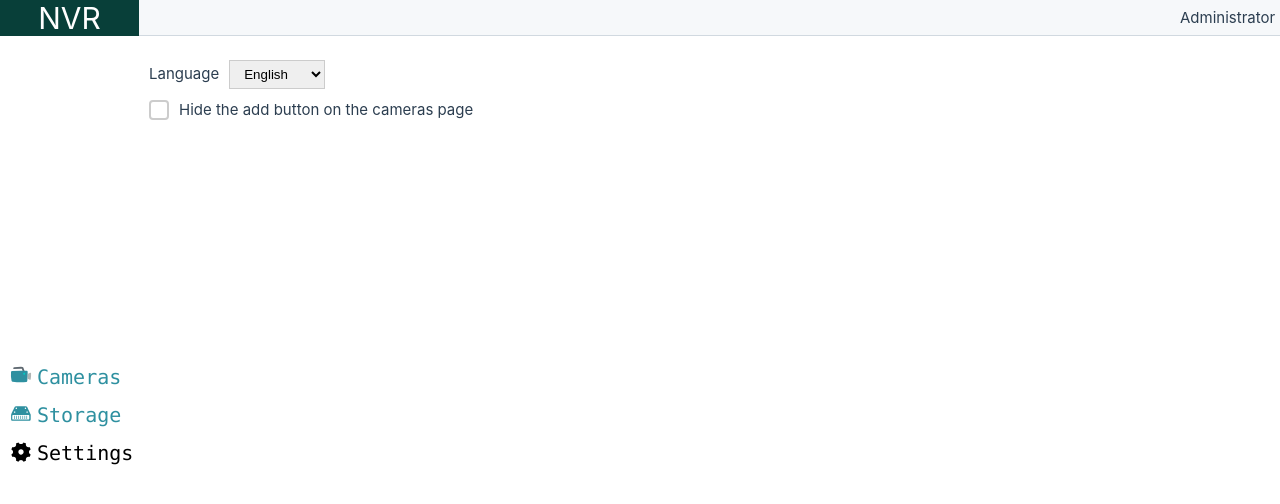
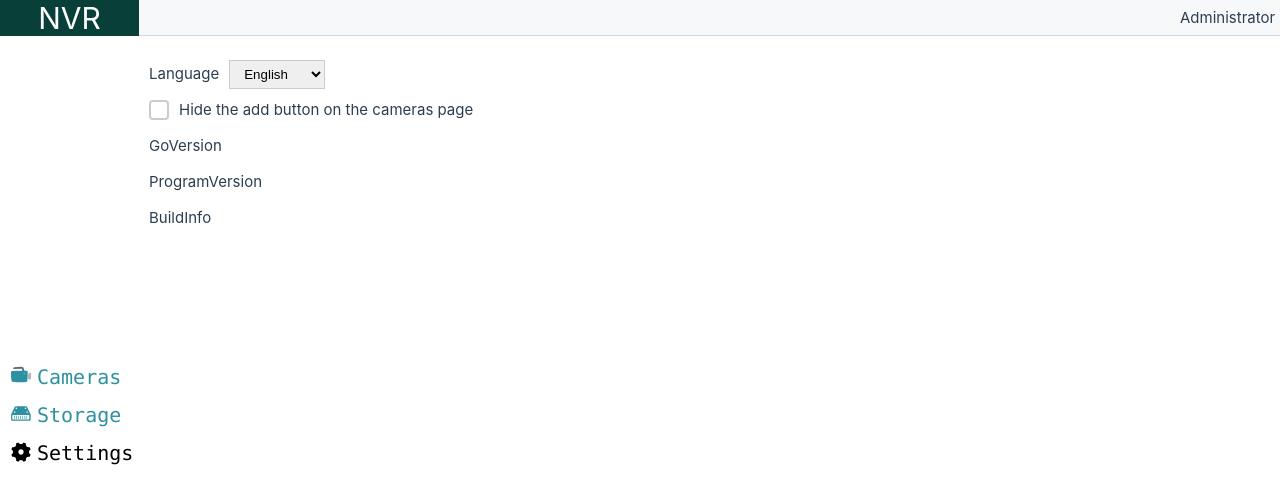
Before and after one commit to sigcn/nvr, a Vue app in the folder ui/: page /settings in a window 1280 px wide. Shown: the top 504 px of the page. Built offline with nearby package versions, Linux system fonts and the light colour scheme; no server answers; sample sign-in values are in the browser's storage.

Commit message:
ui/settings: show version info

```diff
--- a/ui/src/i18n.js
+++ b/ui/src/i18n.js
@@ -23,7 +23,10 @@ export default {
       tips: 'Recorded for {days} days, averaging {daygib} GiB per day. Expected to record for another {days1} days.',
     },
     settings: {
-      camerasHideAdd: 'Hide the add button on the cameras page'
+      camerasHideAdd: 'Hide the add button on the cameras page',
+      go_version: "GoVersion",
+      version: "ProgramVersion",
+      build_info: "BuildInfo"
     }
   },
   zh: {
@@ -47,7 +50,10 @@ export default {
       tips: '已录制 {days} 天，平均每天使用 {daygib} GiB。预计还可以录制 {days1} 天。',
     },
     settings: {
-      camerasHideAdd: '隐藏添加摄像机按钮'
+      camerasHideAdd: '隐藏添加摄像机按钮',
+      go_version: "Go版本",
+      version: "程序版本",
+      build_info: "构建信息"
     }
   },
 }
--- a/ui/src/views/Settings.vue
+++ b/ui/src/views/Settings.vue
@@ -1,12 +1,15 @@
 <script setup>
 import { onMounted, ref, watch } from 'vue'
 import { useI18n } from 'vue-i18n'
+import http from '@/http'
 
 const { locale } = useI18n()
 const camerasHideAdd = ref()
+const settings = ref({})
 
 onMounted(() => {
   camerasHideAdd.value = window.localStorage.getItem('camerasHideAdd')
+  loadSettings()
 })
 
 watch(locale, lang => {
@@ -16,6 +19,17 @@ watch(locale, lang => {
 watch(camerasHideAdd, val => {
   window.localStorage.setItem('camerasHideAdd', val)
 })
+
+const loadSettings = async () => {
+  let session = JSON.parse(window.localStorage.getItem('session'))
+  let r = await http.get(`/v1/api/settings`, {
+    session: session,
+  })
+  if (r.code != 0) {
+    return
+  }
+  settings.value = r.data
+}
 </script>
 <template>
   <div class="language">
@@ -31,6 +45,20 @@ watch(camerasHideAdd, val => {
     <div class="line custom-checkbox">
       <input v-model="camerasHideAdd" type="checkbox" id="checkbox" />
       <label for="checkbox">{{ $t('settings.camerasHideAdd') }}</label>
+    </div>
+    <div class="line">
+      <div class="key">{{ $t('settings.go_version') }}</div>
+      <div class="value">{{ settings.go_version }}</div>
+    </div>
+    <div class="line">
+      <div class="key">{{ $t('settings.version') }}</div>
+      <div class="value">{{ settings.version }}</div>
+    </div>
+    <div class="line">
+      <div class="key">{{ $t('settings.build_info') }}</div>
+      <div class="value">
+        {{ settings.vcs_revision }} {{ settings.vcs_time }}
+      </div>
     </div>
   </div>
 </template>
```
